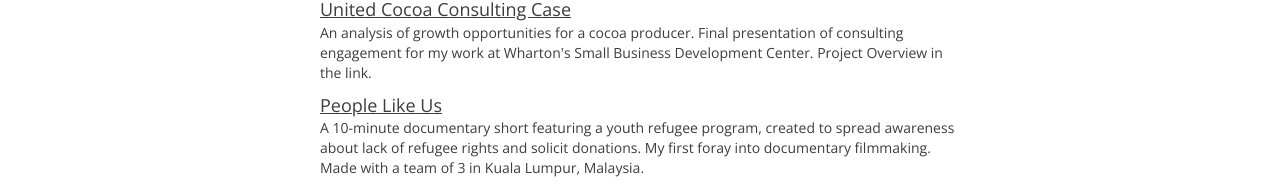
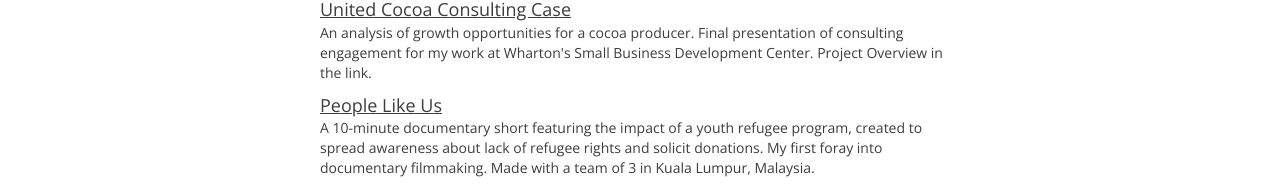
Before and after one commit to Grace-Song/Grace-Song.github.io, a plain HTML site: page index.html in a window 1280 px wide. Shown: the part 559-744 px from the top of the page. Drawn offline with nearby package versions, Linux system fonts and the light colour scheme.

Commit message:
Update index.html

```diff
--- a/index.html
+++ b/index.html
@@ -58,7 +58,7 @@
 				 Wharton's Small Business Development Center. Project Overview in the link.</p>
 
       <a href="https://youtu.be/1QXGT2L5Xsk" class="subheader">People Like Us</a>
-      <p>A 10-minute documentary short featuring a youth refugee program, created to spread awareness about lack of refugee rights and solicit donations. My first foray into documentary filmmaking. Made with a team of 3 in Kuala Lumpur, Malaysia.</p>
+      <p>A 10-minute documentary short featuring the impact of a youth refugee program, created to spread awareness about lack of refugee rights and solicit donations. My first foray into documentary filmmaking. Made with a team of 3 in Kuala Lumpur, Malaysia.</p>
 
 	    <a href="https://drive.google.com/file/d/1giLwaOwXeAYp76A-n6GmOK-owzl6oY_o/view?usp=sharing" class="subheader">CHOP Consulting Case</a>
 			<p>An analysis of job dissatisfaction amongst nurses at Children's Hospital of Philadelphia with remediation recommendations.
```
